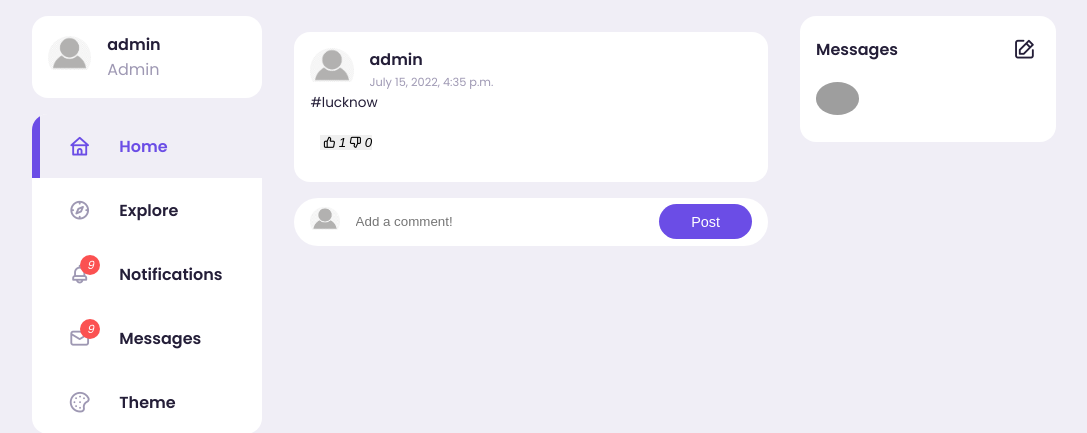
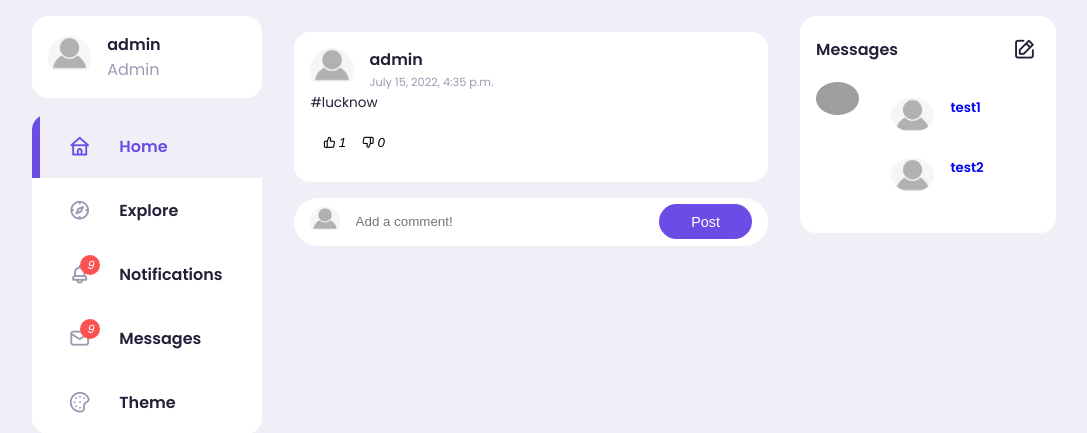
Before and after one commit to pulak-tandon19/ReachMe, a Django app: page /social/post/41/ in a window 1280 px wide. Shown: the part 70-503 px from the top of the page, without its empty margins (96-1183 px from the left). Run offline with Django 4.2, Linux system fonts and the light colour scheme; a user stored in the database is signed in; data comes from the database, SQL or seed files in the repository; both versions use the stored data as it was after the commit; parts of the project's set-up code (start-up, migrations or seed data) failed here and were passed over; some libraries are stand-ins or nearby versions; grey boxes are pictures that could not be loaded.

Commit message:
Final Changes 1

```diff
--- a/landing/templates/landing/base.html
+++ b/landing/templates/landing/base.html
@@ -32,7 +32,7 @@
       <div class="container">
   <!-- ...........left............ -->
   <div class="left">
-    <a href="" class="profile">
+    <a href="{% url 'profile' request.user.pk %}" class="profile">
         <div class="profile-photo">
             <img src="{{ request.user.profile.picture.url }}" alt="">
         </div>
@@ -96,7 +96,7 @@
           </div>
           <div class="message-body">
             <!-- <h5>Edem Quist</h5> -->
-
+          {% inbox %}
           </div>
         </div>
       </div>
--- a/social/templates/social/comment_edit.html
+++ b/social/templates/social/comment_edit.html
@@ -17,7 +17,7 @@
                 {% csrf_token %}
                 <textarea name="body" id="" cols="30" rows="10">{{ comment.comment }}</textarea>
                 <!-- {{form | crispy}} -->
-                <button type="Submit">Post</button>
+                <button class="buttons" type="Submit">Post</button>
             </form>
         </div>
     </div>
--- a/social/templates/social/post_detail.html
+++ b/social/templates/social/post_detail.html
@@ -25,17 +25,17 @@
     </div>
     <div class="action-buttons">
       <div class="interaction-buttons">
-        <form method="POST" action="{% url 'like' post.pk %}">
+        <form class="like" method="POST" action="{% url 'like' post.pk %}">
           {% csrf_token %}
           <input type="hidden" name="next" value="{{ request.path }}" />
-          <button type="submit">
+          <button class="xyz" type="submit">
             <i class="uil uil-thumbs-up">{{ post.likes.all.count }}</i>
           </button>
         </form>
-        <form method="POST" action="{% url 'dislike' post.pk %}">
+        <form class="dislike" method="POST" action="{% url 'dislike' post.pk %}">
           {% csrf_token %}
           <input type="hidden" name="next" value="{{ request.path }}" />
-          <button type="submit">
+          <button class="xyz" type="submit">
             <i class="uil uil-thumbs-down">{{ post.dislikes.all.count }}</i>
           </button>
         </form>
@@ -76,17 +76,17 @@
       </div>
       <div class="action-buttons">
         <div class="interaction-buttons">
-          <form method="POST" action="{% url 'comment-like' post.pk comment.pk %}">
+          <form class="like" method="POST" action="{% url 'comment-like' post.pk comment.pk %}">
             {% csrf_token %}
             <input type="hidden" name="next" value="{{ request.path }}" />
-            <button type="submit">
+            <button class="xyz" type="submit">
               <i class="uil uil-thumbs-up">{{ comment.likes.all.count }}</i>
             </button>
           </form>
-          <form method="POST" action="{% url 'comment-dislike' post.pk comment.pk %}">
+          <form class="dislike" method="POST" action="{% url 'comment-dislike' post.pk comment.pk %}">
             {% csrf_token %}
             <input type="hidden" name="next" value="{{ request.path }}" />
-            <button type="submit">
+            <button class="xyz" type="submit">
               <i class="uil uil-thumbs-down">{{ post.dislikes.all.count }}</i>
             </button>
           </form>
--- a/social/templates/social/post_edit.html
+++ b/social/templates/social/post_edit.html
@@ -17,7 +17,7 @@
                 {% csrf_token %}
                 <textarea class="fullwidth" name="body" id="" cols="30" rows="10">{{ post.body }}</textarea>
                 <!-- {{form | crispy}} -->
-                <button class="buttons"type="Submit">Post</button>
+                <button class="buttons" type="Submit">Post</button>
             </form>
         </div>
     </div>
--- a/static/style1.css
+++ b/static/style1.css
@@ -367,6 +367,17 @@ main .container .left .profile{
     width:100%;
     border-radius: 50px;
     background-color: var(--color-primary);
+    height: 50px;
+    font-size: 30px;
+    padding: 10px;
+    cursor: pointer;
+    color:white;
+}
+
+.buttonsd{
+    width:100%;
+    border-radius: 50px;
+    background-color: var(--color-danger);
     height: 50px;
     font-size: 30px;
     padding: 10px;
```
Also changed, not shown: landing/templates/landing/index.html (+11 -4 lines), social/templates/social/comment_delete.html (+3 -15 lines), social/templates/social/explore.html (+5 -5 lines), social/templates/social/post_delete.html (+3 -13 lines), social/templates/social/profile.html (+4 -4 lines), db.sqlite3, social/models.py (line endings or trailing spaces).
